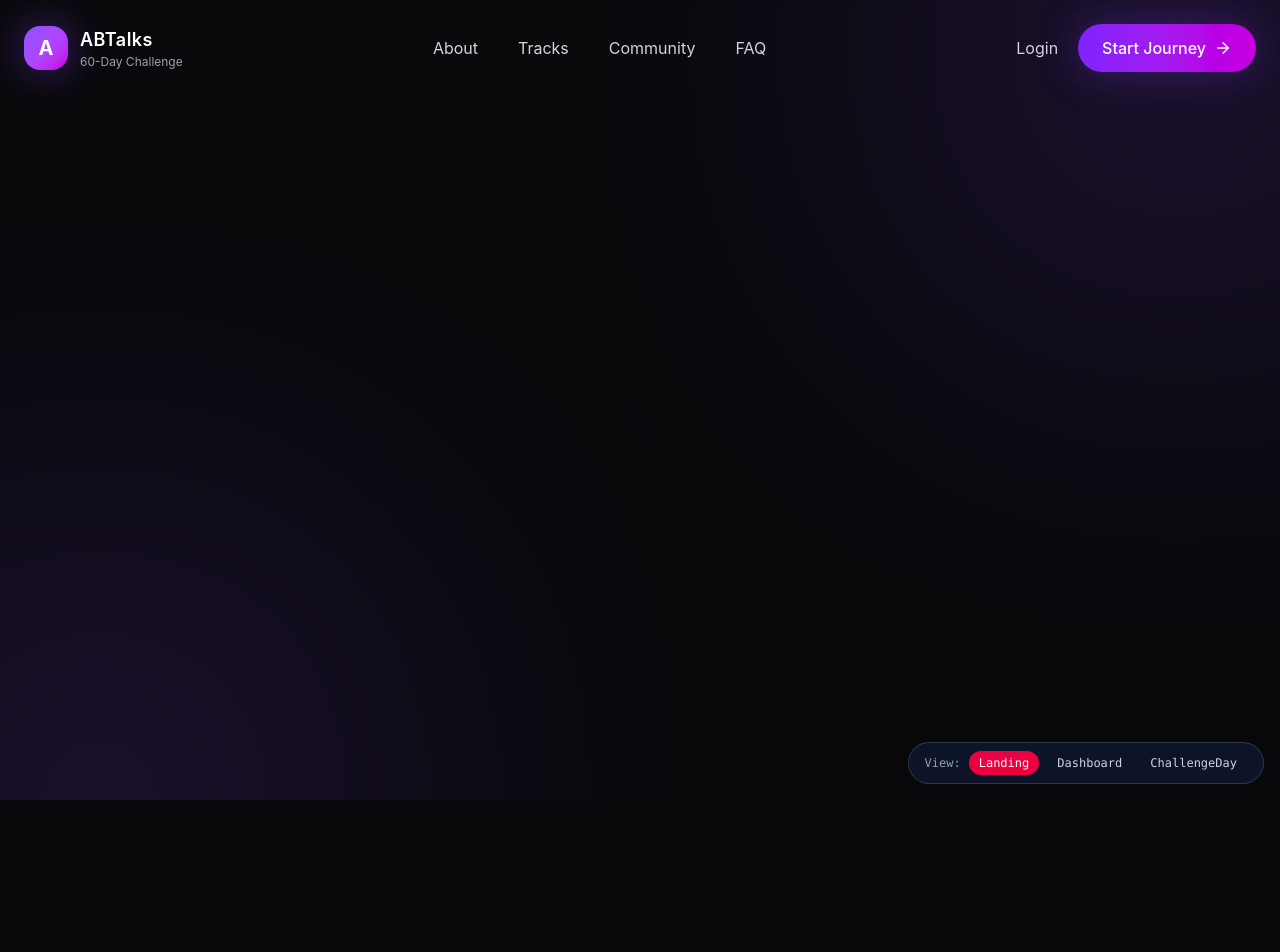
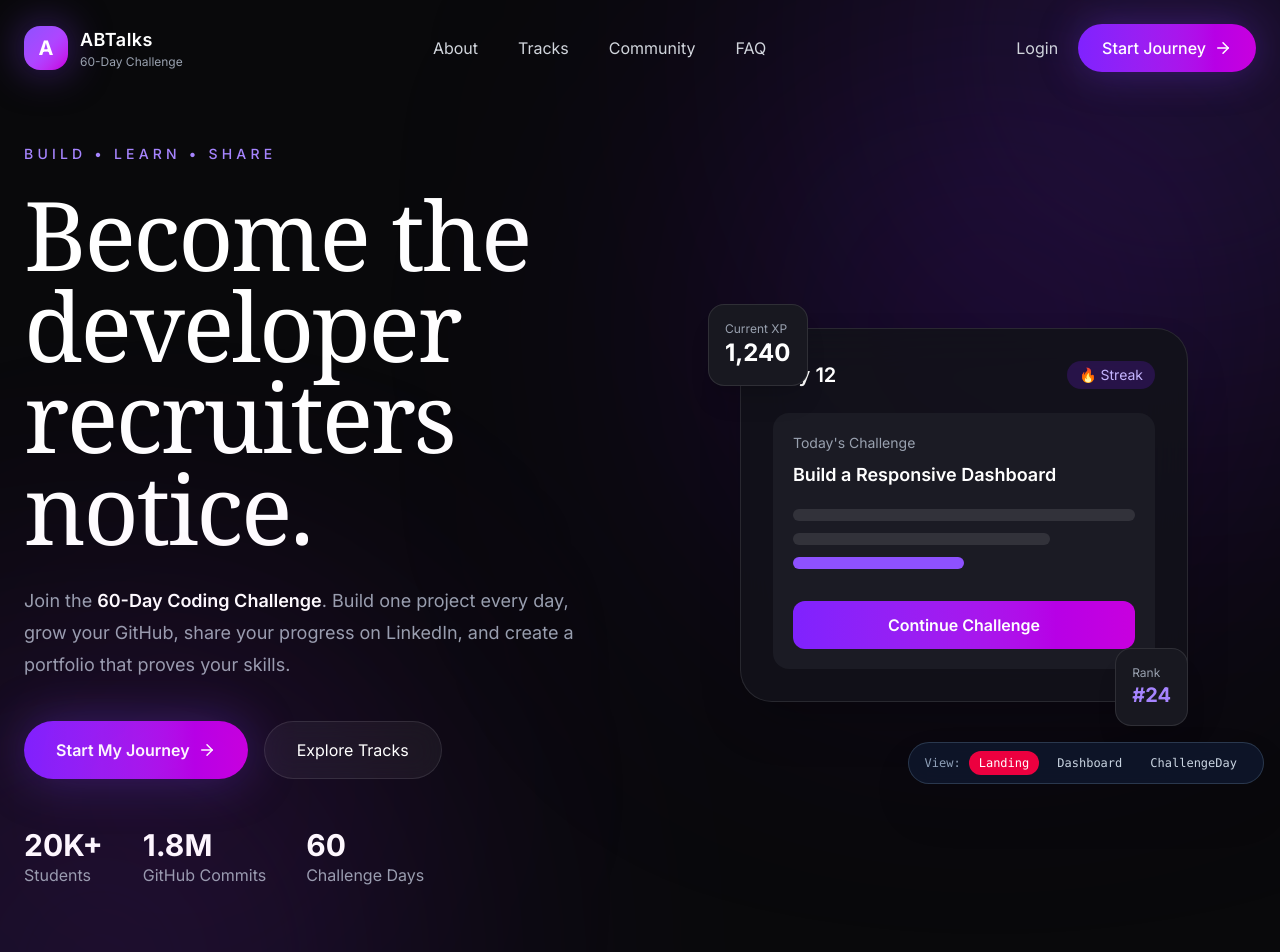
Before and after one commit to omkar-2225/ABTALKS-Hackathon-WebRedesign, a React (Vite) app: page / in a window 1280 px wide. Shown: the top 952 px of the page. Before the commit the page ends 800 px from the top, so only its background shows below. Built offline with nearby package versions, Linux system fonts and the light colour scheme.

Commit message:
Created the hero section

```diff
--- /dev/null
+++ b/src/components/Hero/Hero.jsx
@@ -0,0 +1,79 @@
+import HeroContent from "./HeroContent";
+
+export default function Hero() {
+  return (
+    <section className="relative overflow-hidden">
+
+      {/* Background Glow */}
+      <div className="absolute top-20 right-10 h-[500px] w-[500px] rounded-full bg-violet-700/20 blur-[160px]" />
+      <div className="absolute bottom-0 left-0 h-[350px] w-[350px] rounded-full bg-fuchsia-600/10 blur-[140px]" />
+
+      <div className="container-custom">
+
+        <div className="grid min-h-screen items-center gap-16 pt-36 pb-20 lg:grid-cols-2">
+
+          {/* Left */}
+          <HeroContent />
+
+          {/* Right Mockup Placeholder */}
+          <div className="relative flex items-center justify-center">
+
+            <div className="relative w-full max-w-md">
+
+              {/* Main Card */}
+              <div className="rounded-[32px] border border-white/10 bg-[#12121A]/90 backdrop-blur-xl p-8 shadow-2xl">
+
+                <div className="mb-6 flex items-center justify-between">
+                  <h3 className="text-xl font-semibold text-white">
+                    Day 12
+                  </h3>
+
+                  <span className="rounded-full bg-violet-600/20 px-3 py-1 text-sm text-violet-300">
+                    🔥 Streak
+                  </span>
+                </div>
+
+                <div className="rounded-2xl bg-[#1B1B24] p-5">
+                  <p className="text-gray-400 text-sm">
+                    Today's Challenge
+                  </p>
+
+                  <h4 className="mt-2 text-lg font-semibold text-white">
+                    Build a Responsive Dashboard
+                  </h4>
+
+                  <div className="mt-5 space-y-3">
+                    <div className="h-3 rounded-full bg-white/10" />
+                    <div className="h-3 rounded-full bg-white/10 w-3/4" />
+                    <div className="h-3 rounded-full bg-violet-500 w-1/2" />
+                  </div>
+
+                  <button className="mt-8 w-full rounded-xl bg-gradient-to-r from-violet-600 to-fuchsia-600 py-3 font-semibold">
+                    Continue Challenge
+                  </button>
+                </div>
+              </div>
+
+              {/* Floating Card */}
+              <div className="absolute -top-6 -left-8 rounded-2xl border border-white/10 bg-[#181820] p-4 shadow-xl">
+                <p className="text-xs text-gray-400">Current XP</p>
+                <h2 className="text-2xl font-bold text-white">1,240</h2>
+              </div>
+
+              {/* Floating Badge */}
+              <div className="absolute -bottom-6 right-0 rounded-2xl border border-white/10 bg-[#181820] p-4 shadow-xl">
+                <p className="text-xs text-gray-400">Rank</p>
+                <h2 className="text-xl font-bold text-violet-400">#24</h2>
+              </div>
+
+            </div>
+
+          </div>
+
+        </div>
+
+      </div>
+
+    </section>
+  );
+}
--- /dev/null
+++ b/src/components/Hero/HeroContent.jsx
@@ -0,0 +1,63 @@
+import { ArrowRight } from "lucide-react";
+import { motion } from "framer-motion";
+
+export default function HeroContent() {
+  return (
+    <motion.div
+      initial={{ opacity: 0, y: 30 }}
+      animate={{ opacity: 1, y: 0 }}
+      transition={{ duration: 0.8 }}
+      className="max-w-2xl"
+    >
+      <p className="uppercase tracking-[0.3em] text-sm text-violet-400 font-medium mb-6">
+        Build • Learn • Share
+      </p>
+
+      <h1 className="text-white font-serif leading-[0.95] tracking-tight text-5xl sm:text-6xl lg:text-8xl">
+        Become the
+        <br />
+        developer
+        <br />
+        recruiters notice.
+      </h1>
+
+      <p className="mt-8 max-w-xl text-gray-400 text-lg leading-8">
+        Join the <span className="text-white font-semibold">60-Day Coding Challenge</span>.
+        Build one project every day, grow your GitHub, share your progress on LinkedIn,
+        and create a portfolio that proves your skills.
+      </p>
+
+      <div className="mt-10 flex flex-col sm:flex-row gap-4">
+        <motion.button
+          whileHover={{ scale: 1.04 }}
+          whileTap={{ scale: 0.96 }}
+          className="rounded-full bg-gradient-to-r from-violet-600 to-fuchsia-600 px-8 py-4 text-white font-semibold shadow-[0_0_50px_rgba(124,58,237,.35)] flex items-center justify-center gap-2"
+        >
+          Start My Journey
+          <ArrowRight size={18} />
+        </motion.button>
+
+        <button className="rounded-full border border-white/10 bg-white/5 backdrop-blur-md px-8 py-4 text-white hover:bg-white/10 transition">
+          Explore Tracks
+        </button>
+      </div>
+
+      <div className="mt-12 flex flex-wrap gap-10">
+        <div>
+          <h2 className="text-3xl font-bold text-white">20K+</h2>
+          <p className="text-gray-400">Students</p>
+        </div>
+
+        <div>
+          <h2 className="text-3xl font-bold text-white">1.8M</h2>
+          <p className="text-gray-400">GitHub Commits</p>
+        </div>
+
+        <div>
+          <h2 className="text-3xl font-bold text-white">60</h2>
+          <p className="text-gray-400">Challenge Days</p>
+        </div>
+      </div>
+    </motion.div>
+  );
+}
--- a/src/components/Hero/index.jsx
+++ /dev/null
@@ -1,28 +0,0 @@
-import React from 'react';
-
-export default function Hero() {
-  return (
-    <section className="relative overflow-hidden py-24 lg:py-32 bg-slate-950">
-      <div className="absolute inset-0 bg-[radial-gradient(ellipse_80%_80%_at_50%_-20%,rgba(244,63,94,0.15),rgba(255,255,255,0))]"></div>
-      <div className="max-w-7xl mx-auto px-4 sm:px-6 lg:px-8 relative z-10 text-center">
-        <span className="inline-flex items-center px-4 py-1.5 rounded-full text-xs font-semibold uppercase tracking-widest bg-rose-500/10 text-rose-400 border border-rose-500/20 mb-6">
-          Registration Now Open • Fall 2026 Edition
-        </span>
-        <h1 className="text-4xl sm:text-6xl lg:text-7xl font-black text-white tracking-tight max-w-4xl mx-auto leading-[1.1]">
-          Shape the Future of Tech at <span className="bg-gradient-to-r from-rose-500 via-amber-400 to-rose-400 bg-clip-text text-transparent">ABTalks Hackathon</span>
-        </h1>
-        <p className="mt-6 text-lg sm:text-xl text-slate-400 max-w-2xl mx-auto">
-          Join over 1,200+ innovative developers, designers, and creators for 48 hours of building, learning, and competing for $50,000+ in prizes.
-        </p>
-        <div className="mt-10 flex flex-wrap items-center justify-center gap-4">
-          <button className="px-8 py-4 rounded-xl text-base font-bold bg-gradient-to-r from-rose-600 to-rose-500 hover:from-rose-500 hover:to-rose-400 text-white shadow-xl shadow-rose-950/50 transition">
-            Join the Challenge
-          </button>
-          <button className="px-8 py-4 rounded-xl text-base font-bold bg-slate-900 border border-slate-800 text-slate-200 hover:bg-slate-800 transition">
-            Explore Tracks
-          </button>
-        </div>
-      </div>
-    </section>
-  );
-}
--- a/src/index.css
+++ b/src/index.css
@@ -1,7 +1,8 @@
+/* Google Font */
+@import url("https://fonts.googleapis.com/css2?family=Inter:wght@300;400;500;600;700&display=swap");
+
 @import "tailwindcss";
 
-/* Google Font */
-@import url("https://fonts.googleapis.com/css2?family=Inter:wght@300;400;500;600;700&display=swap");
 
 html{
 scroll-behavior:smooth;
--- a/src/pages/Landing.jsx
+++ b/src/pages/Landing.jsx
@@ -1,4 +1,5 @@
 import Navbar from "../components/Navbar/Navbar";
+import Hero from "../components/Hero/Hero";
 
 export default function Landing() {
   return (
@@ -11,9 +12,7 @@ export default function Landing() {
       <div className="glow bottom-[-250px] left-[-150px]" />
 
       <Navbar />
-
-      {/* Hero comes here */}
-
+      <Hero />
     </main>
   );
 }
```
